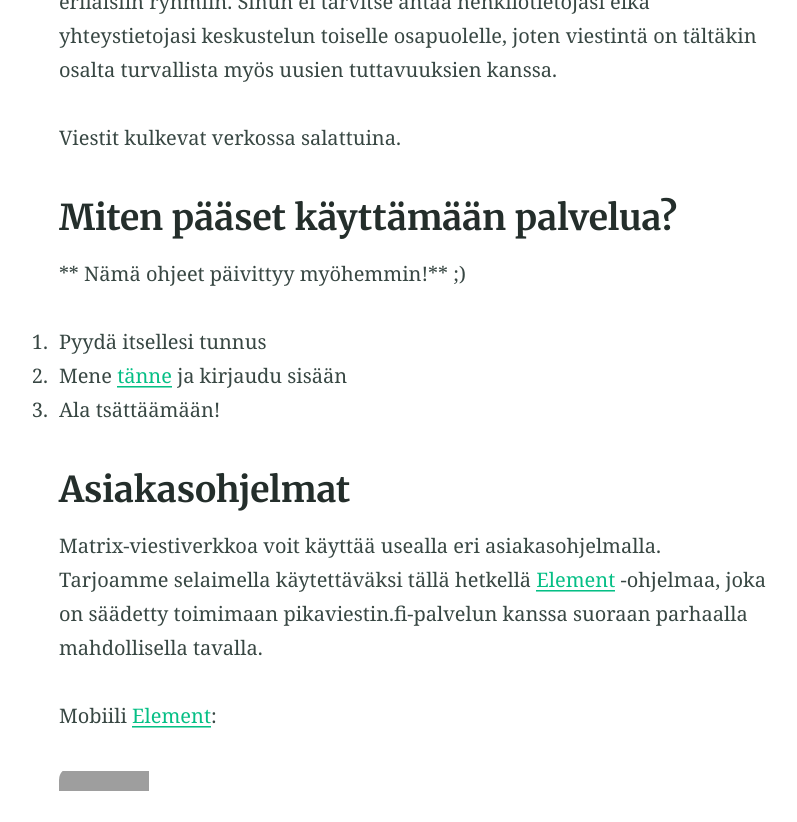
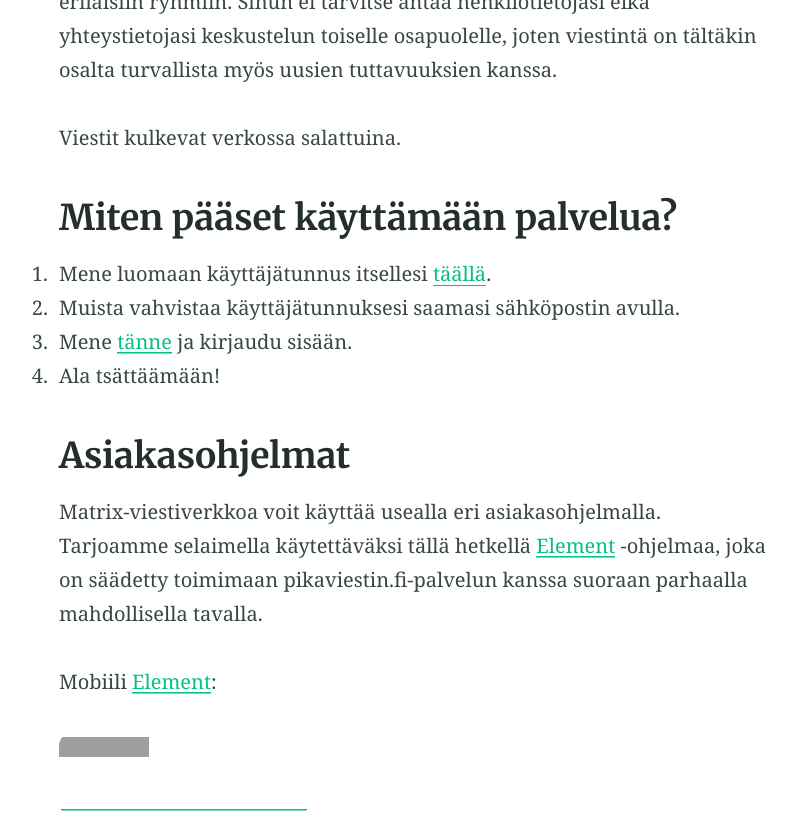
Before and after one commit to pikaviestin/website-www.pikaviestin.fi, a Jekyll site: the page built from index.md, in a window 1280 px wide and 900 px high, scrolled down 1411 px, cut to the strip 0-822 px from the top of the window. Shown: the whole strip, without its empty margins (224-1021 px from the left). Built offline with Jekyll 4.4.1, drawn with Linux system fonts in a browser that asks for light colours; grey boxes are pictures that could not be loaded.

Commit message:
Added instructions on how to get an account. We are LIVE!

```diff
--- a/index.md
+++ b/index.md
@@ -29,11 +29,10 @@ Viestit kulkevat verkossa salattuina.
 
 ## Miten pääset käyttämään palvelua?
 
-** Nämä ohjeet päivittyy myöhemmin!** ;)
-
-1. Pyydä itsellesi tunnus
-2. Mene [tänne](https://chat.pikaviestin.fi) ja kirjaudu sisään
-3. Ala tsättäämään!
+1. Mene luomaan käyttäjätunnus itsellesi [täällä](https://login.pikaviestin.fi/if/flow/matrix-enrollment/).
+2. Muista vahvistaa käyttäjätunnuksesi saamasi sähköpostin avulla.
+3. Mene [tänne](https://chat.pikaviestin.fi) ja kirjaudu sisään.
+4. Ala tsättäämään!
 
 ## Asiakasohjelmat
 
```
